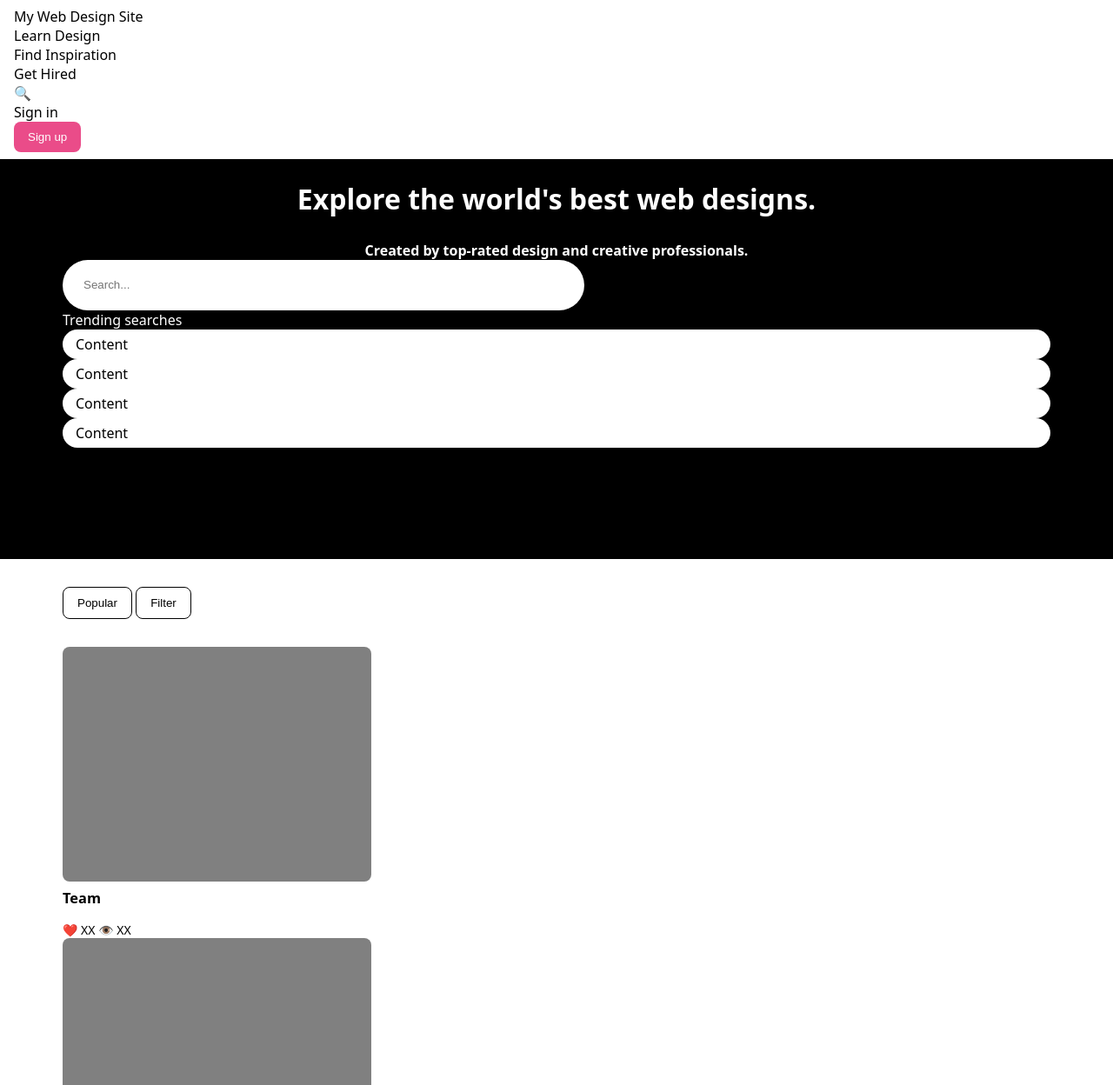
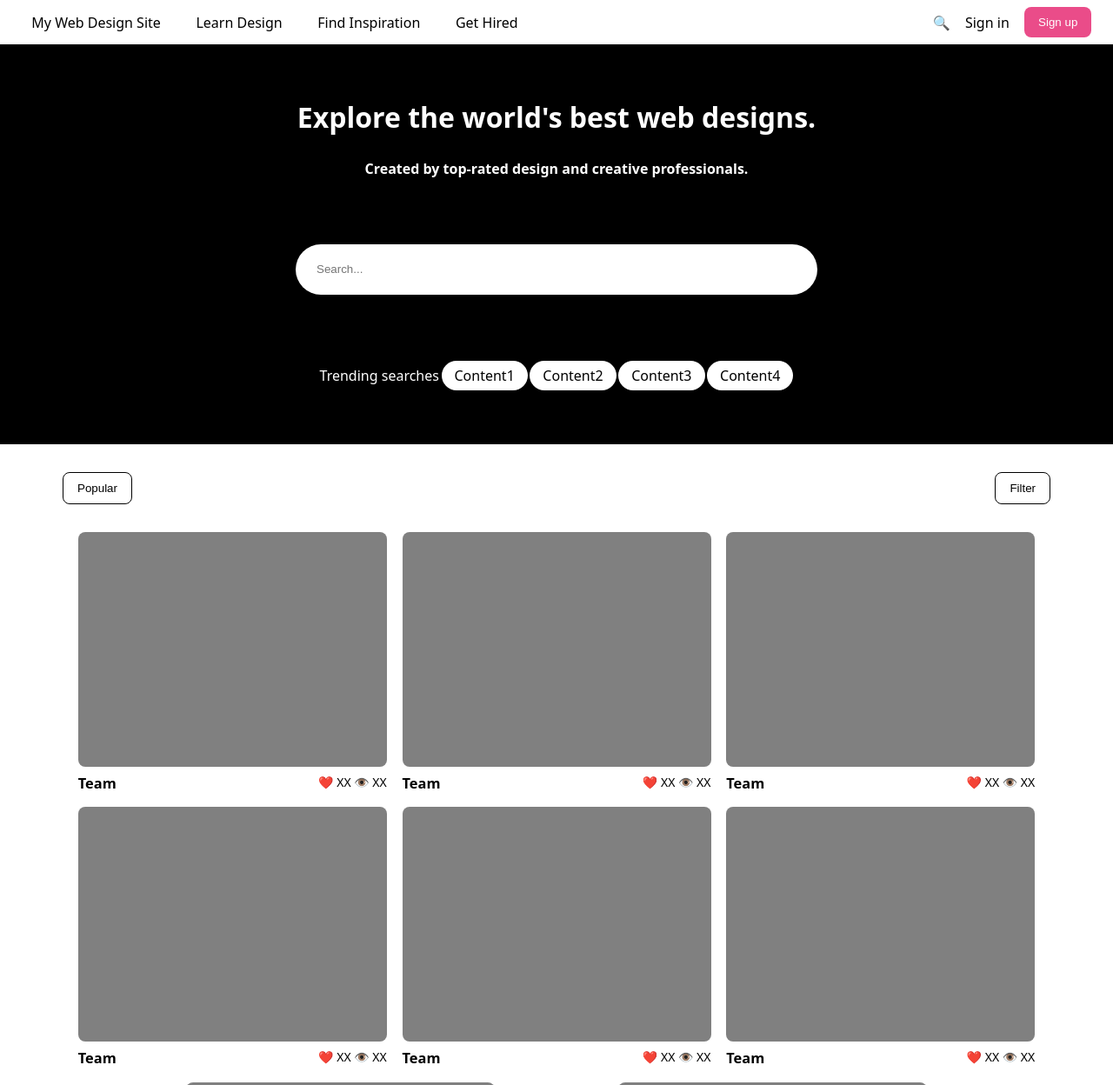
Before and after one commit to BlakePeters99/flexbox-lab, a plain HTML site: page index.html in a window 1280 px wide. Shown: the top 1248 px of the page at 87% size. Drawn offline with Linux system fonts and the light colour scheme.

Commit message:
finished flexbox lab

```diff
--- a/css/style.css
+++ b/css/style.css
@@ -11,6 +11,8 @@
 nav {
   background-color: white;
   padding: 8px 16px;
+  display: flex;
+  justify-content: space-between;
 }
 
 p {
@@ -95,3 +97,63 @@
   border-radius: 50px;
   padding: 6px 15px;
 }
+
+#destinations {
+  display: flex;
+  flex-direction: row;
+  align-items: center;
+  justify-content: space-around;
+  width: 600px;
+}
+
+#actions {
+  display: flex;
+  flex-direction: row;
+  align-items: center;
+  justify-content: space-around;
+  width: 200px;
+}
+
+#hero {
+  display: flex;
+  align-items: center;
+  flex-direction: column;
+  justify-content: space-around;
+}
+
+#trending {
+  display: flex;
+  align-items: center;
+  align-content: space-evenly;
+  justify-content: space-evenly;
+  flex-wrap: wrap;
+  /* Help from Glen to fully understand VW */
+  width: 550px;
+}
+
+#subnav {
+  display: flex;
+  justify-content: space-between;
+}
+
+main {
+  display: flex;
+  justify-content: space-evenly;
+  flex-flow: row wrap;
+}
+
+.card-footer {
+  display: flex;
+  justify-content: space-between;
+}
+@media only screen and (max-width: 600px) {
+  #trending {
+    width: 75vw;
+    flex-direction: row;
+    justify-content: space-between;
+    height: 25vw;
+  }
+  #trending > p {
+    background-color: cornflowerblue;
+  }
+}
--- a/index.html
+++ b/index.html
@@ -29,10 +29,10 @@
         <input type="text" placeholder="Search..."/>
         <div id="trending">
           Trending searches
-          <p>Content</p>
-          <p>Content</p>
-          <p>Content</p>
-          <p>Content</p>
+          <p>Content1</p>
+          <p>Content2</p>
+          <p>Content3</p>
+          <p>Content4</p>
         </div>
       </section>
       <div id="subnav">
```
Lines whose indentation alone changed are shown as unchanged.
